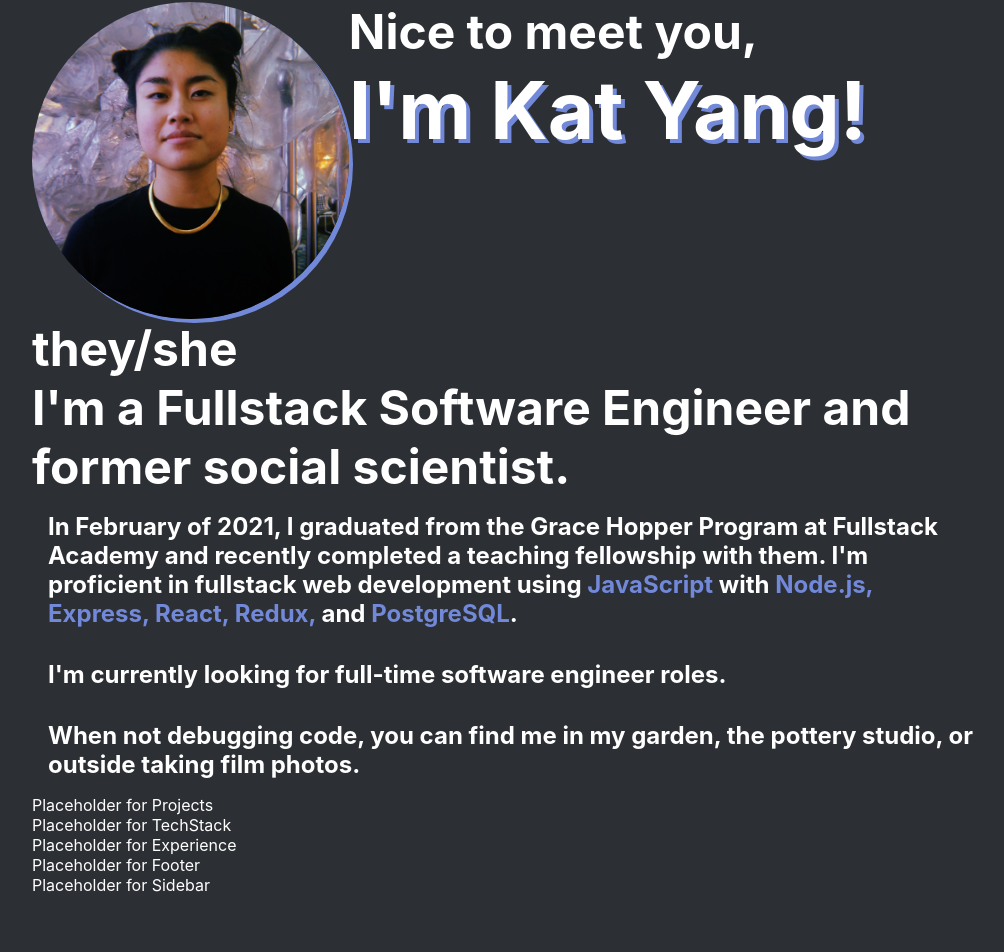
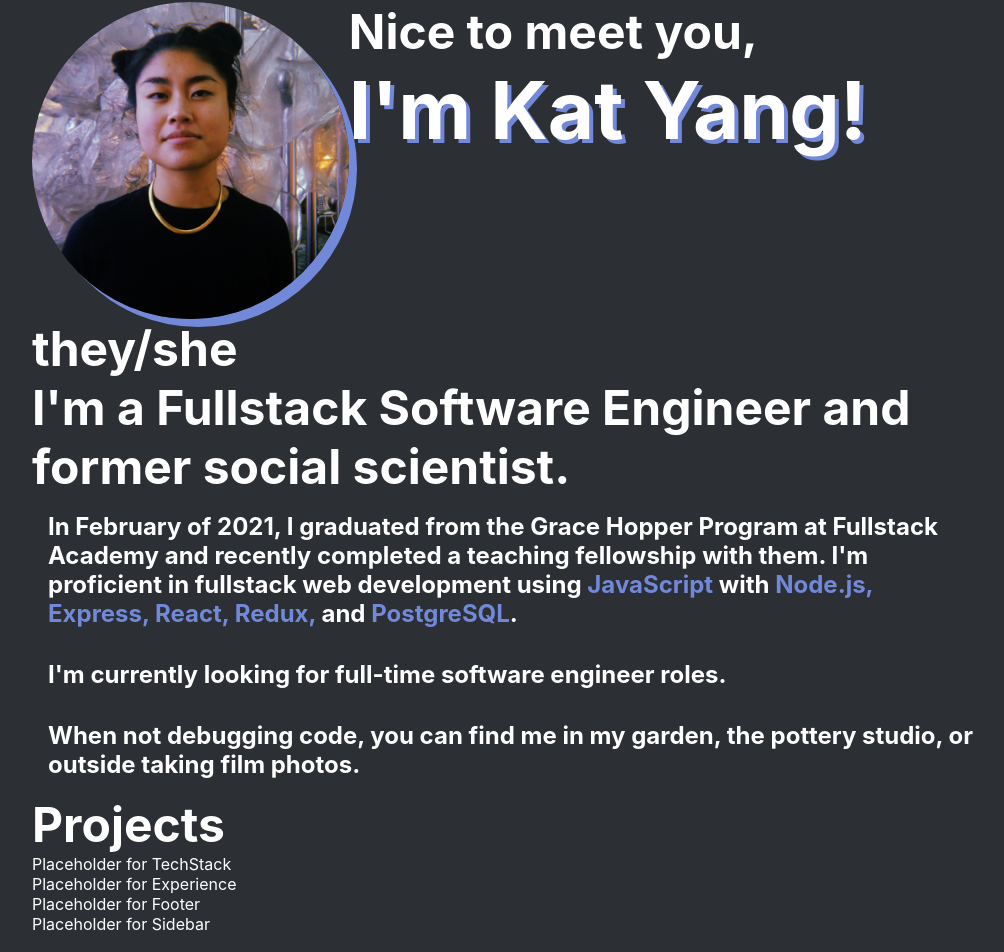
Before and after one commit to yangkb09/portfolio, a React (Create React App) app: page / in a window 1280 px wide. Shown: the part 158-1110 px from the top of the page, without its empty margins (128-1132 px from the left). Built offline with nearby package versions, Linux system fonts and the light colour scheme.

Commit message:
chore: move images to src

```diff
--- a/src/Intro.js
+++ b/src/Intro.js
@@ -9,7 +9,7 @@ const IntroContainer = styled.div`
 const Image = styled.img`
   border-radius: 50%;
   max-width: 33%;
-  box-shadow: 4px 4px #7289da;
+  box-shadow: 8px 8px #7289da;
   float: left;
 `
 
--- a/src/Projects.js
+++ b/src/Projects.js
@@ -1,8 +1,22 @@
 import React from 'react';
+import styled from 'styled-components/macro'
+import projectList from './data/projectList'
+
+const Container = styled.div`
+
+`
+
+const SectionHeader = styled.div`
+  font-size: 3rem;
+  font-weight: bold;
+`
 
 export const Projects = () => {
   return (
-    <div>Placeholder for Projects</div>
+    <Container>
+      <SectionHeader>Projects</SectionHeader>
+
+    </Container>
   )
 }
 
--- a/src/data/projectList.js
+++ b/src/data/projectList.js
@@ -1,4 +1,4 @@
-import fruitStock from '../../public/fruitStock.jpg'
+import fruitStock from '../images/fruitStock.jpg'
 
 const projectList = [
   {
```
Also changed, not shown: 1 other file (tests, documents, lock files or other folders).
